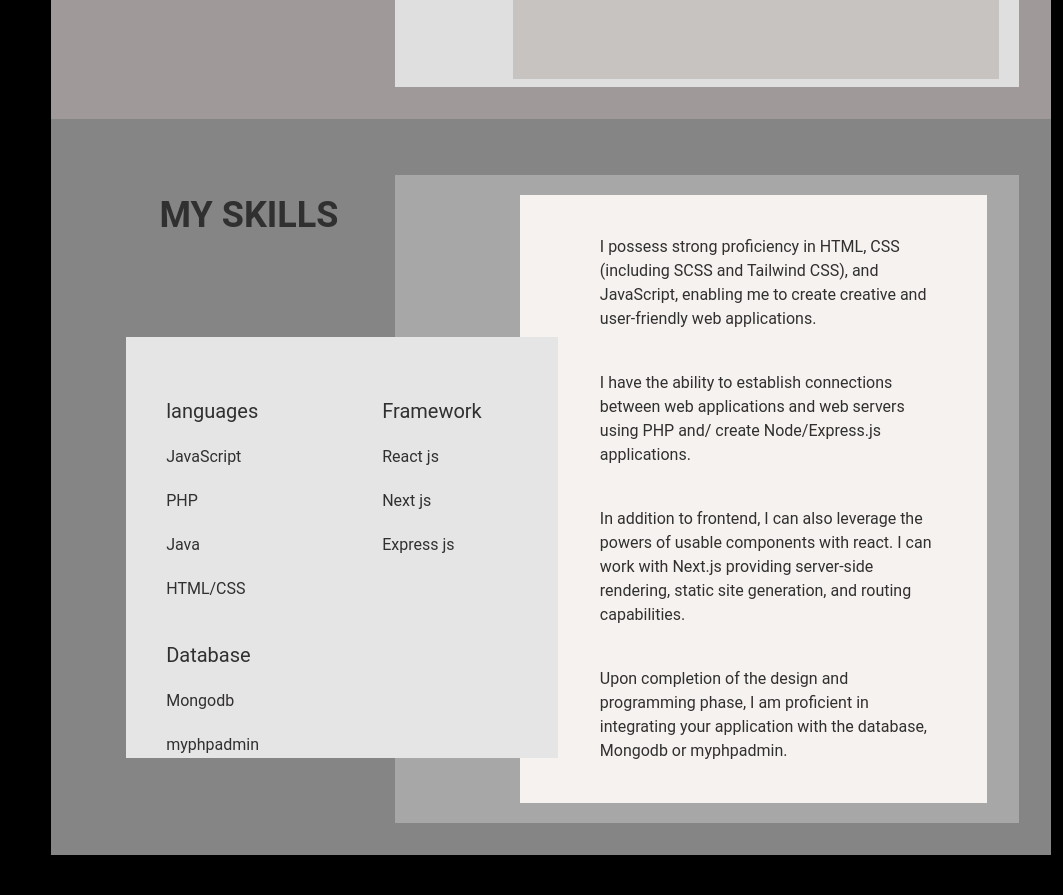
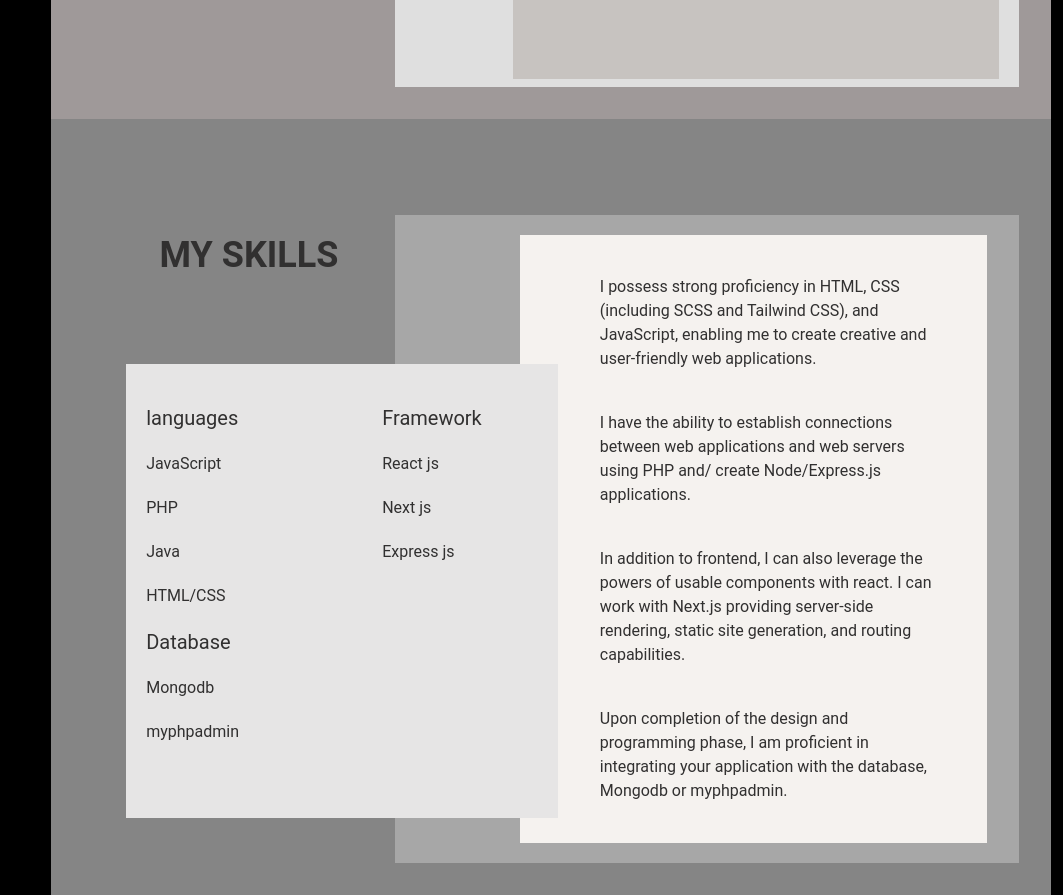
Before and after one commit to 23Mandla/portfolio, a React (Create React App) app: page /about in a window 1280 px wide. Shown: the part 722-1617 px from the top of the page, without its empty margins (217-1280 px from the left). Before the commit the page ends 1577 px from the top, so only its background shows below. Built offline with nearby package versions, Linux system fonts and the light colour scheme.

Commit message:
about me 90%

```diff
--- a/src/componets/About/Skills.js
+++ b/src/componets/About/Skills.js
@@ -6,10 +6,10 @@ export default function Skills() {
   const database = ["Mongodb", "myphpadmin"];
 
   return (
-    <div className="grid grid-cols-3 bg-[#858585]  text-[#313030] p-8 pt-14">
+    <div className="grid grid-cols-3 bg-[#858585]  text-[#313030] p-8 pt-24">
       <div className="relative">
         <h1 className="font-bold w-full text-center text-4xl p-5 pl-10">MY SKILLS</h1>
-        <div className="absolute w-[27rem] ml-3 left-[10%] h-[65%] top-[25%] bg-[#e6e5e5] p-10">
+        <div className="absolute w-[27rem] ml-3 left-[10%] h-[70%] top-[23%] bg-[#e6e5e5] p-5">
           <div className="grid grid-cols-2">
             <ul className="space-y-5 mt-5">
               <h1 className="text-xl">languages</h1>
@@ -24,7 +24,7 @@ export default function Skills() {
               ))}
             </ul>
           </div>
-          <div className="pt-10">
+          <div className="pt-5">
             <ul className="space-y-5">
               <h1 className="text-xl">Database</h1>
               {database.map((database) => (
```
